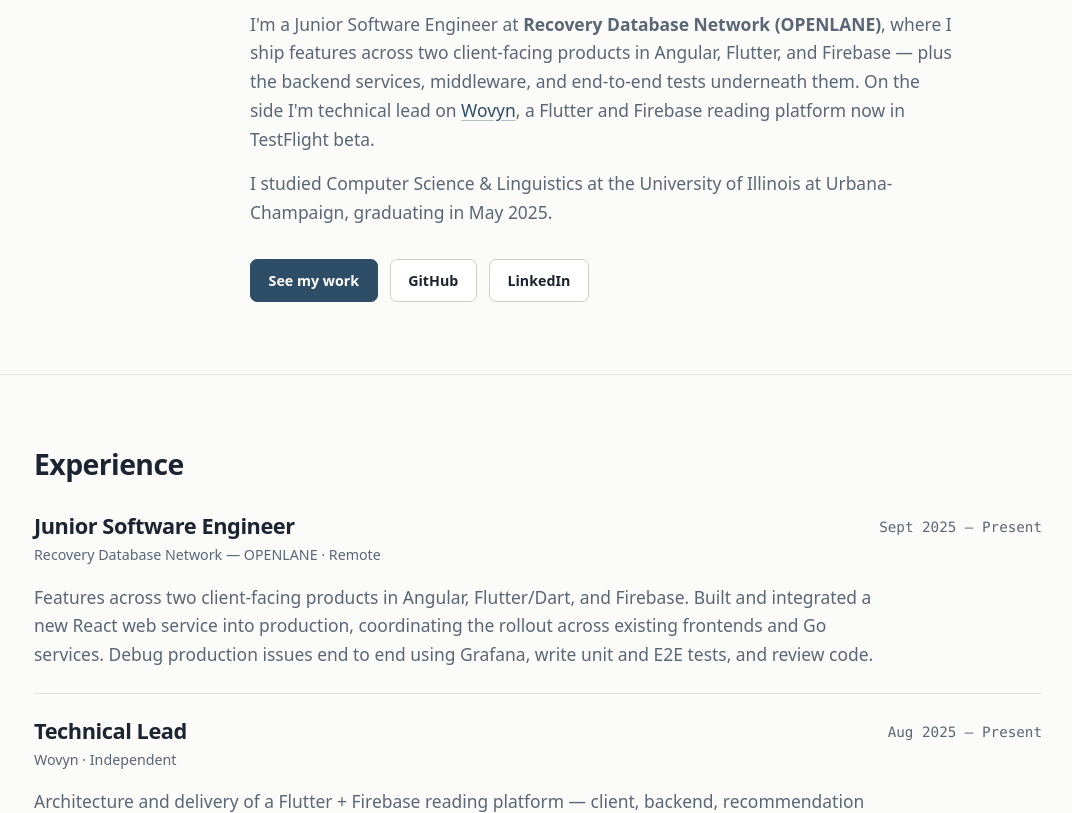
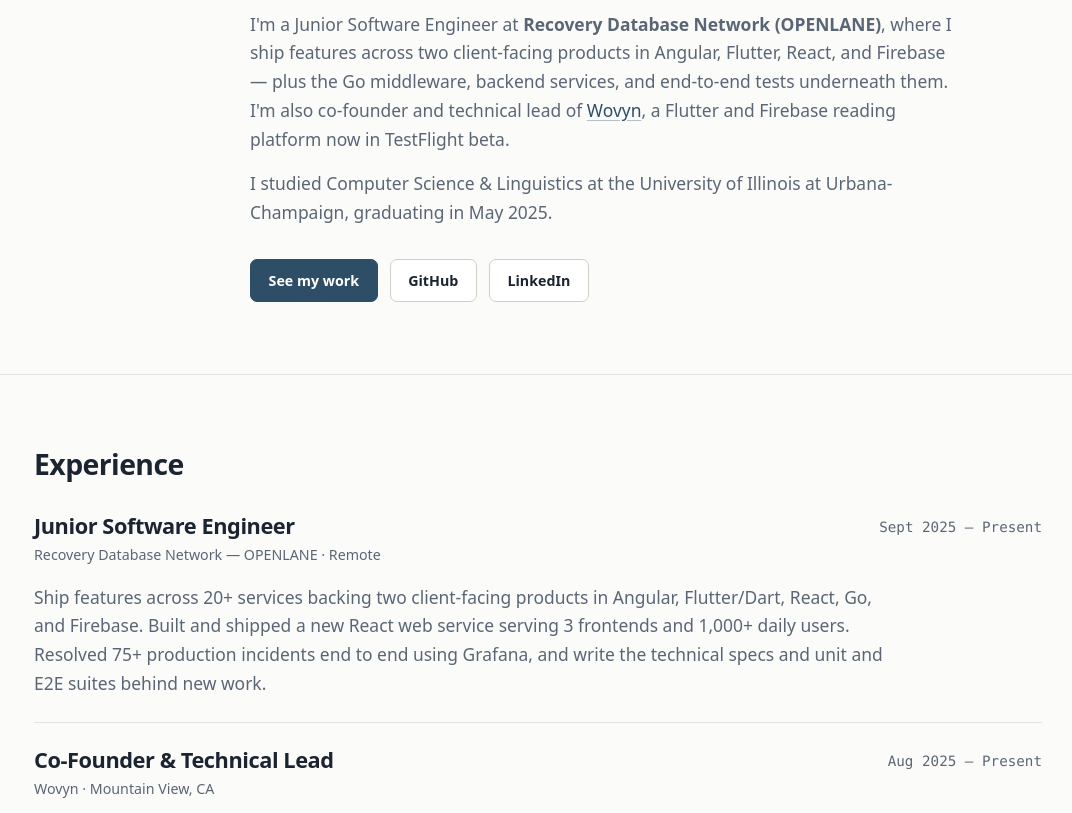
Before and after one commit to cflynn19/cflynn19.github.io, a website built with webpack: page index.html in a window 1280 px wide. Shown: the part 300-1113 px from the top of the page, without its empty margins (102-1174 px from the left). Built offline with nearby package versions, Linux system fonts and the light colour scheme.

Commit message:
update info based on resume

```diff
--- a/index.html
+++ b/index.html
@@ -5,7 +5,7 @@
     <meta name="viewport" content="width=device-width, initial-scale=1.0">
 
     <title>Connor Flynn — Software Engineer</title>
-    <meta name="description" content="Connor Flynn is a software engineer in Palo Alto, CA. Junior Software Engineer at Recovery Database Network (OPENLANE) and technical lead on Wovyn, a Flutter + Firebase reading platform.">
+    <meta name="description" content="Connor Flynn is a software engineer in Palo Alto, CA. Junior Software Engineer at Recovery Database Network (OPENLANE) and co-founder &amp; technical lead of Wovyn, a Flutter + Firebase reading platform.">
     <meta name="author" content="Connor Flynn">
 
     <meta property="og:type" content="website">
@@ -50,10 +50,10 @@
                     <p>
                         I'm a Junior Software Engineer at
                         <strong>Recovery Database Network (OPENLANE)</strong>, where I ship features
-                        across two client-facing products in Angular, Flutter, and Firebase — plus the
-                        backend services, middleware, and end-to-end tests underneath them. On the side
-                        I'm technical lead on <a href="#wovyn">Wovyn</a>, a Flutter and Firebase reading
-                        platform now in TestFlight beta.
+                        across two client-facing products in Angular, Flutter, React, and Firebase — plus
+                        the Go middleware, backend services, and end-to-end tests underneath them. I'm
+                        also co-founder and technical lead of <a href="#wovyn">Wovyn</a>, a Flutter and
+                        Firebase reading platform now in TestFlight beta.
                     </p>
                     <p>
                         I studied Computer Science &amp; Linguistics at the University of Illinois at
@@ -80,22 +80,23 @@
                         </div>
                         <p class="timeline-when">Sept 2025 — Present</p>
                         <p class="timeline-detail">
-                            Features across two client-facing products in Angular, Flutter/Dart, and
-                            Firebase. Built and integrated a new React web service into production,
-                            coordinating the rollout across existing frontends and Go services. Debug
-                            production issues end to end using Grafana, write unit and E2E tests, and
-                            review code.
+                            Ship features across 20+ services backing two client-facing products in
+                            Angular, Flutter/Dart, React, Go, and Firebase. Built and shipped a new React
+                            web service serving 3 frontends and 1,000+ daily users. Resolved 75+
+                            production incidents end to end using Grafana, and write the technical specs
+                            and unit and E2E suites behind new work.
                         </p>
                     </li>
                     <li>
                         <div class="timeline-role">
-                            <h3>Technical Lead</h3>
-                            <p class="timeline-org">Wovyn · Independent</p>
+                            <h3>Co-Founder &amp; Technical Lead</h3>
+                            <p class="timeline-org">Wovyn · Mountain View, CA</p>
                         </div>
                         <p class="timeline-when">Aug 2025 — Present</p>
                         <p class="timeline-detail">
-                            Architecture and delivery of a Flutter + Firebase reading platform —
-                            client, backend, recommendation jobs, and release pipeline.
+                            Co-founded and lead engineering on a Flutter + Firebase reading platform —
+                            modular client architecture, 20+ Cloud Functions, an 8-factor feed ranking
+                            model, and the release pipeline. Shipped a TestFlight beta to 30+ users.
                         </p>
                     </li>
                     <li>
```
